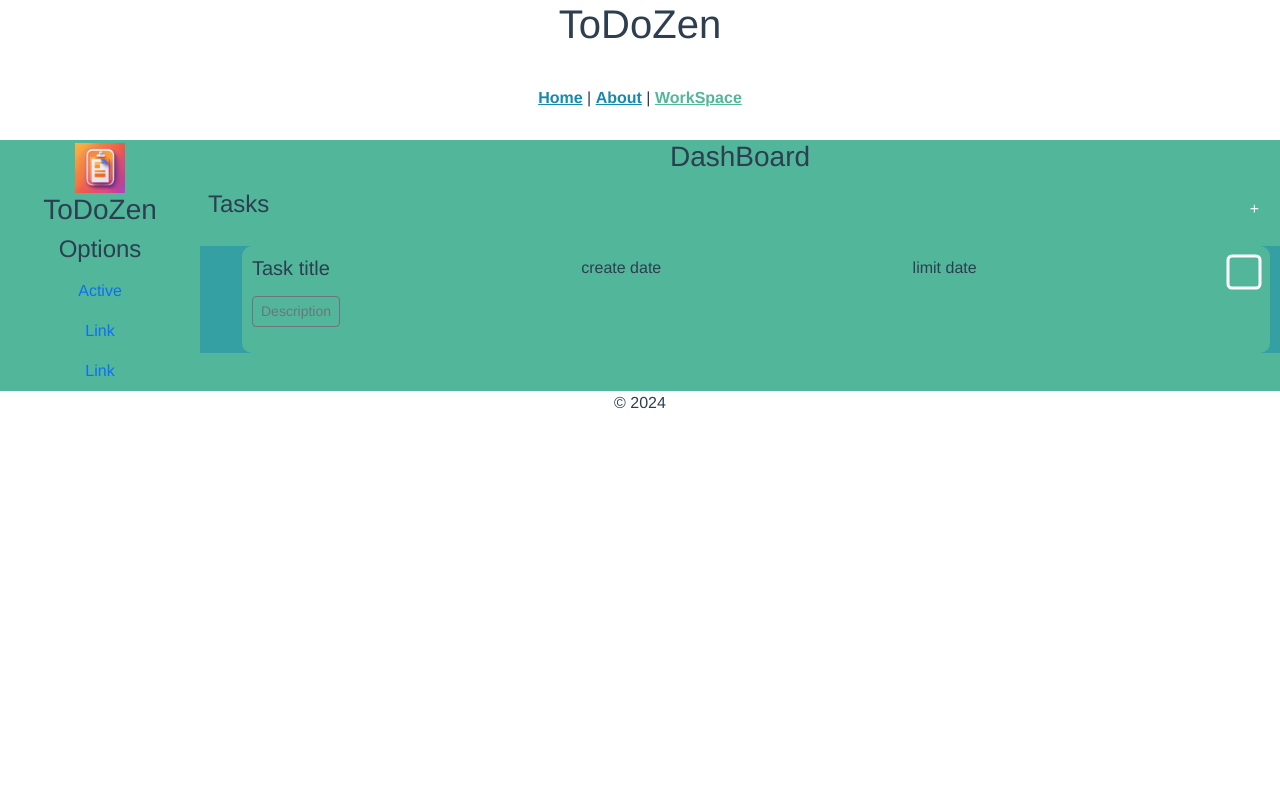
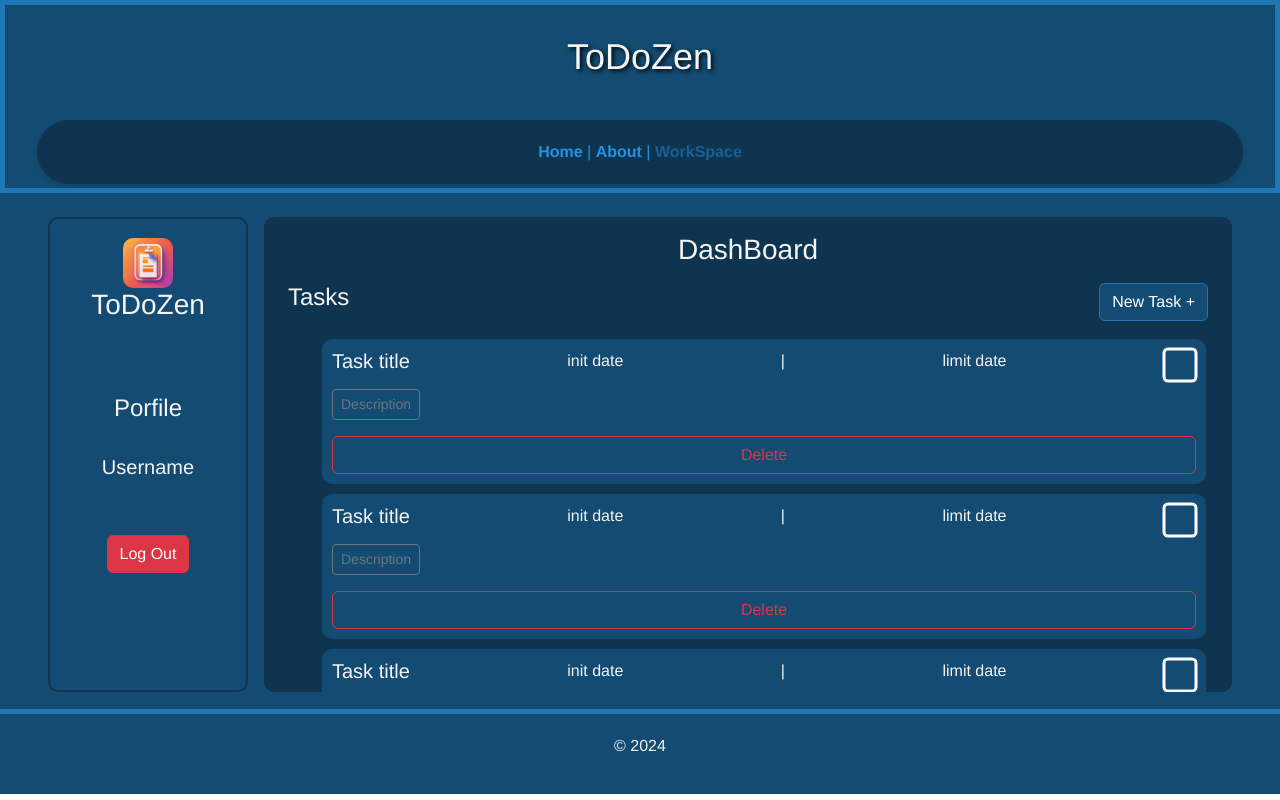
Before and after one commit to JuanC046/to-do-front, a Vue app: page /work-space in a window 1280 px wide. Built offline with nearby package versions, Linux system fonts and the light colour scheme; what vue-flex would draw is missing.

Commit message:
Adjustment on desing and color of app

```diff
--- a/src/App.vue
+++ b/src/App.vue
@@ -17,29 +17,77 @@
 
 <style>
 :root {
-  --color-primary: #52b69a;
-  --color-secondary: #34a0a4;
-  --color-tertiary: #168aad;
+  --color-primary: #0e3450;
+  --color-secondary: #134b72;
+  --color-tertiary: #196194;
+  --color-fourth: #2592e0;
+  --color-text: #f4f4f4;
+  --color-border: #1f77b6;
 }
 #app {
   font-family: Avenir, Helvetica, Arial, sans-serif;
   -webkit-font-smoothing: antialiased;
   -moz-osx-font-smoothing: grayscale;
   text-align: center;
-  color: #2c3e50;
+  color: var(--color-text);
   font-weight: 100;
+}
+header {
+  border: 5px solid var(--color-border);
+  color: var(--color-letter);
+  background-color: var(--color-secondary);
+}
+
+header h1 {
+  padding: 30px;
+  text-align: center;
+  font-size: 36px;
+  margin-bottom: 20px;
+  text-shadow: 2px 2px 4px #000000;
+  padding-bottom: 10px; /* Espaciado inferior */
+}
+.btn-group {
+  color: var(--color-letter);
 }
 
 nav {
-  padding: 30px;
+    padding: 20px 30px; /* Reducir un poco el espacio para que se vea más compacto */
+    background-color: var(--color-primary); /* Fondo */
+    box-shadow: 0 2px 4px rgba(0, 0, 0, 0.1); /* Sombra para resaltar */
+    border-radius: 50px; /* Hace que la barra de navegación sea ovalada */
+    color: var(--color-fourth);
+    margin: 32px;
+    margin-bottom: 4px;
 }
 
 nav a {
-  font-weight: bold;
+    font-weight: bold;
+    color: var(--color-fourth);
+    text-decoration: none; /* Quitar subrayado predeterminado */
+    transition: color 0.3s; /* Transición suave de color */
+}
+
+nav a:hover {
+    color: var(--color-tertiary); /* Cambiar color al pasar el ratón */
+}
+
+nav a.router-link-exact-active {
   color: var(--color-tertiary);
 }
 
-nav a.router-link-exact-active {
-  color: var(--color-primary);
+main {
+  display: flex;
+  justify-content: center;
+  background-color: var(--color-secondary);
+  text-align: center;
+  align-items: center;
 }
+
+footer {
+  background-color: var(--color-secondary);
+  color: var(--color-letter);
+  padding: 20px;
+  border-top: 5px solid var(--color-border);
+}
+
 </style>
--- a/src/components/CreateTask.vue
+++ b/src/components/CreateTask.vue
@@ -1,8 +1,8 @@
 <template lang="">
-    <div>
+    <div id="menu-wrap">
         <!-- Button trigger modal -->
         <button id="button-create-task" type="button" class="btn btn-primary" data-bs-toggle="modal" data-bs-target="#create-task">
-            +
+            New Task +
         </button>
         <!-- Modal -->
         <div class="modal fade" id="create-task" data-bs-backdrop="static" data-bs-keyboard="false" tabindex="-1"
@@ -53,8 +53,15 @@ export default {
 </script>
 
 <style scoped>
+    #create-task {
+        color: black;
+    }
     #button-create-task {
-        background-color: var(--color-primary);
-        border-color: var(--color-primary);
+        background-color: var(--color-secondary);
+        border-color: var(--color-border);
+    }
+    #button-create-task:hover {
+        background-color: var(--color-secondary-hover);
+        border-color: var(--color-border);
     }
 </style>
--- a/src/components/DashBoard.vue
+++ b/src/components/DashBoard.vue
@@ -1,5 +1,5 @@
 <template>
-    <div>
+    <div id="dashboard-wrapper">
         <h3>DashBoard</h3>
         <div>
             <div id="header-dashboard">
@@ -8,10 +8,11 @@
             </div>
 
             <ul id="tasks-list">
-                <li id="task">
-                    <div id="head-task">
+                <li class="task" v-for=" item in items" key="item">
+                    <div class="head-task">
                         <h5>Task title</h5>
-                        <p>create date</p>
+                        <p>init date</p>
+                        |
                         <p>limit date</p>
                         <label class="do">
                             <input type="checkbox">
@@ -22,24 +23,25 @@
                             </svg>
                         </label>
                     </div>
-                    <div id="body-task">
+                    <div class="body-task">
                         <p class="d-inline-flex gap-1">
-                            <a class="btn btn-outline-secondary btn-sm" data-bs-toggle="collapse" href="#task-description" role="button"
+                            <a class="btn btn-outline-secondary btn-sm" data-bs-toggle="collapse" :href="'#'+'task-description'+item" role="button"
                                 aria-expanded="false" aria-controls="task-description">
                                 Description
                             </a>
                         </p>
-                        <div class="collapse" id="task-description">
-                            <div id="description-task">
+                        <div class="collapse" :id="'task-description'+ item">
+                            <div >
                                 <p>Task description</p>
                             </div>
                         </div>
                     </div>
+                    <button type="button" class="btn btn-outline-danger">Delete</button>
                 </li>
 
 
-                <!-- <li id="task" v-for="task in tasks" :key="task.id">
-                    <div id="head-task">
+                <!-- <li class="task" v-for="task in tasks" :key="task.id">
+                    <div class="head-task">
                         <h5>{{ task.title }}</h5>
                         <p>{{ task.initDate }}</p>
                         <p>{{ task.limitDate }}</p>
@@ -52,15 +54,15 @@
                             </svg>
                         </label>
                     </div>
-                    <div id="body-task">
+                    <div class="body-task">
                         <p class="d-inline-flex gap-1">
                             <a class="" data-bs-toggle="collapse" href="#task-description" role="button"
                                 aria-expanded="false" aria-controls="task-description">
                                 Description
                             </a>
                         </p>
-                        <div class="collapse" id="task-description">
-                            <div id="description-task">
+                        <div class="collapse">
+                            <div class="description-task">
                                 <p>{{ task.descrition }}</p>
                             </div>
                         </div>
@@ -81,7 +83,8 @@ export default {
     },
     data() {
         return {
-            tasks: []
+            tasks: [],
+            items: [1,2,3,4,5,6,7,8,9,10]
         }
     },
     methods: {
@@ -92,6 +95,19 @@ export default {
 }
 </script>
 <style scoped>
+#dashboard-wrapper {
+    background-color: var(--color-primary);
+    border-radius: 10px;
+    padding: 16px;
+    margin: 16px;
+    height: 95%;
+    width: auto;
+    overflow-y: auto; /* Añade una barra de desplazamiento vertical cuando sea necesario */
+    /*Estilo para el scroll */
+    scrollbar-width: thin;
+    scrollbar-color: var(--color-secondary) var(--color-primary);
+
+}
 #header-dashboard {
     display: flex;
     flex-direction: row;
@@ -107,10 +123,9 @@ export default {
 }
 #tasks-list {
     list-style: none;
-    background-color: var(--color-secondary);
 }
 
-#task {
+.task {
     display: flex;
     justify-content: space-between;
     flex-direction: column;
@@ -118,26 +133,23 @@ export default {
     padding: 10px;
     margin: 10px;
     border-radius: 10px;
-    background-color: var(--color-primary);
+    background-color: var(--color-secondary);
+    color: var(--color-text);
 }
-#head-task {
+.head-task {
     display: flex;
     flex-direction: row;
     justify-content: space-between;
     text-align: left;
 }
-#body-task {
+.body-task {
     display: flex;
     flex-direction: column;
     justify-content: space-between;
     text-align: left;
 }
-#description-task {
-    display: flex;
-    flex-direction: column;
-    justify-content: space-between;
-    text-align: left;
-}
+
+
 /*-------------------*/
 .do {
     cursor: pointer;
--- a/src/components/Menu.vue
+++ b/src/components/Menu.vue
@@ -1,6 +1,6 @@
 <template lang="">
-    <div id="menu">
-    <aside >
+  <div id="menu-wrapper">
+    <aside>
       <div class="container-fluid">
         <a class="navbar-brand" href="#">
           <img
@@ -13,34 +13,62 @@
           <h3>ToDoZen</h3>
         </a>
       </div>
-      <h4>Options</h4>
-      <ul class="nav flex-column">
-        <li class="nav-item">
-          <a type="button" class="nav-link active" aria-current="page" href="#">Active</a>
-        </li>
-        <li class="nav-item">
-          <a class="nav-link" href="#">Link</a>
-        </li>
-        <li class="nav-item">
-          <a class="nav-link" href="#">Link</a>
-        </li>
-      </ul>
+      <br> <br>
+      <template v-if="logged">
+        <div id="porfile-wrapper">
+          <h4>Porfile</h4>
+          <br>
+          <h5>Username</h5>
+          <br><br>
+          <button class="btn btn-danger" @click="logged = false">Log Out</button>
+        </div>
+      </template>
+      <template v-else>
+        <div>
+          <SingIn />
+          <br />
+          <br />
+          <SingUp />
+        </div>
+      </template>
     </aside>
-    </div>
+  </div>
 </template>
 <script>
+import SingIn from "./SingIn.vue";
+import SingUp from "./SingUp.vue";
 export default {
   name: "Menu",
+  components: {
+    SingIn,
+    SingUp,
+  },
   data() {
-    return {};
+    return {
+      logged: true,
+    };
   },
   methods: {},
 };
 </script>
 <style scoped>
-    #menu {
-    background-color: var(--color-primary);
-    width: 200px;
-    height: 100%;
-    }
+#menu-wrapper {
+  width: 200px;
+  height: 95%;
+  margin: 16px;
+  padding: 16px;
+  border-radius: 10px;
+  border: 2px solid var(--color-primary);
+}
+
+img {
+  border-radius: 10px;
+}
+#porfile-wrapper {
+  display: flex;
+  flex-direction: column;
+  align-items: center;
+  justify-content: center;
+  padding: 16px;
+}
 </style>
--- a/src/components/SingIn.vue
+++ b/src/components/SingIn.vue
@@ -48,6 +48,9 @@ export default {
 }
 </script>
 <style scoped>
+    #sing-in-modal {
+        color: black;
+    }
     #modal-footer {
         display: flex;
         justify-content:center;
--- a/src/components/SingUp.vue
+++ b/src/components/SingUp.vue
@@ -53,6 +53,9 @@ export default {
 }
 </script>
 <style scoped>
+    #sing-up-modal {
+        color: black;
+    }
     #modal-footer {
         display: flex;
         justify-content:center;
--- a/src/views/AboutView.vue
+++ b/src/views/AboutView.vue
@@ -1,5 +1,36 @@
 <template>
   <div class="about">
-    <h1>This is an about page</h1>
+    <div class="container">
+        <h2>About Us</h2>
+        <p>Welcome to our Task Management App, where dreams meet deadlines and goals become achievements! Our mission is to empower you with the tools to conquer your day, one task at a time. Say goodbye to chaos and hello to productivity!</p>
+        <div class="quote">
+            <p>"Organization is the backbone of success."</p>
+            <p>- Unknown</p>
+        </div>
+    </div>
   </div>
 </template>
+<style>
+.container {
+            max-width: 800px;
+            margin: 50px auto;
+            padding: 20px;
+            background-color: #d4d1d1;
+            border-radius: 10px;
+            box-shadow: 0 0 10px rgba(0, 0, 0, 0.1);
+        }
+        h2 {
+            text-align: center;
+            color: #333;
+        }
+        p {
+            line-height: 1.6;
+            color: #666;
+        }
+        .quote {
+            font-style: italic;
+            color: #888;
+            text-align: center;
+            margin-top: 20px;
+        }
+</style>
--- a/src/views/WorkSpaceView.vue
+++ b/src/views/WorkSpaceView.vue
@@ -1,7 +1,7 @@
 <template >
     <div id="workSpace-grid">
-        <Menu id="menu"></Menu>
-        <DashBoard id="dashboard"></DashBoard>
+        <Menu class="menu"></Menu>
+        <DashBoard class="dashboard"></DashBoard>
     </div>
 </template>
 <script>
@@ -26,18 +26,20 @@ export default {
 
 }
 </script>
-<style>
+<style scoped>
     #workSpace-grid {
+        width: 95%;
+        margin: 8px;
         display: grid;
-        grid-template-columns: 200px 1fr;
-        grid-template-rows: 100%;
+        height: 500px;
+        grid-template-columns: 200px auto;
         grid-template-areas: "menu dashboard";
-        background-color: var(--color-primary);
+        gap: 16px;
     }
-    #menu {
+    .menu {
         grid-area: menu;
     }
-    #dashboard {
+    .dashboard {
         grid-area: dashboard;
     }
 </style>
```
Also changed, not shown: src/views/HomeView.vue (+29 -15 lines), src/assets/home.webp, src/assets/illustration.jpg (added).
